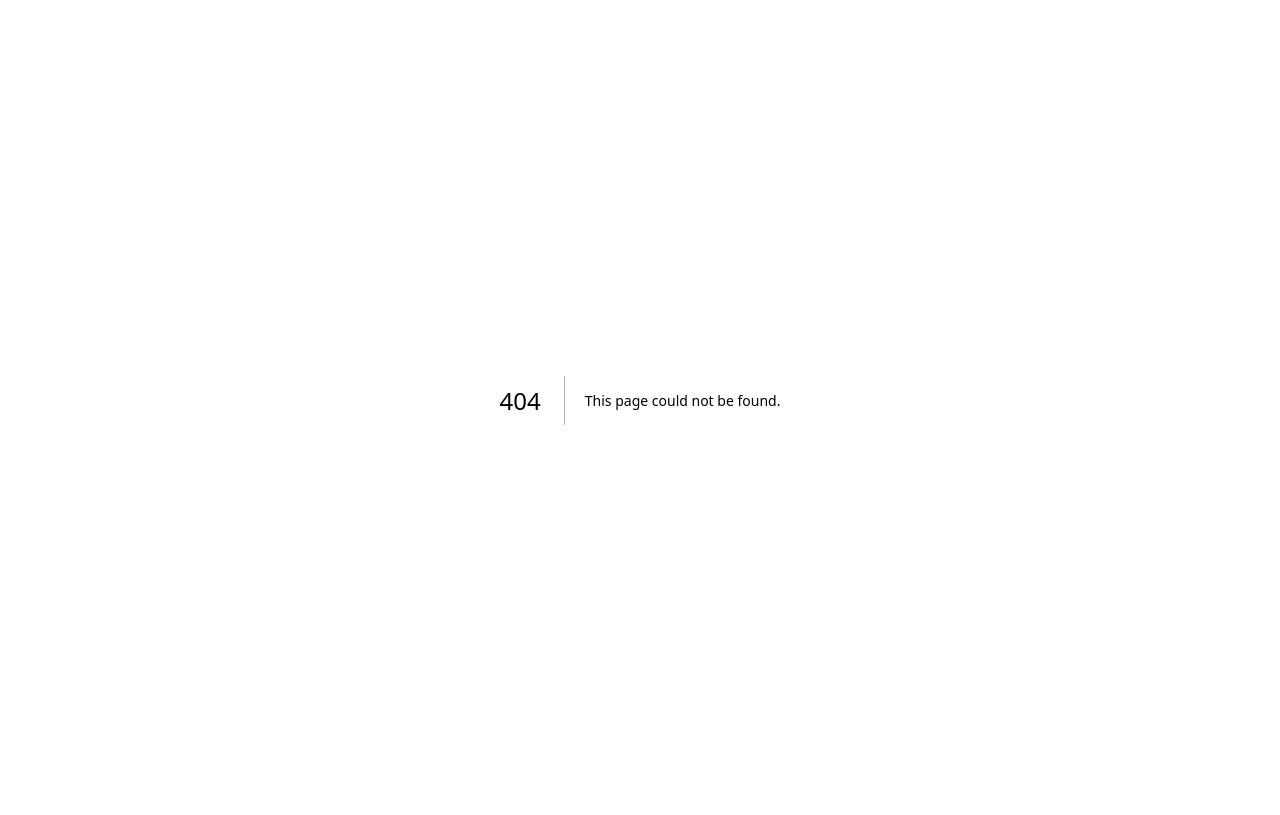
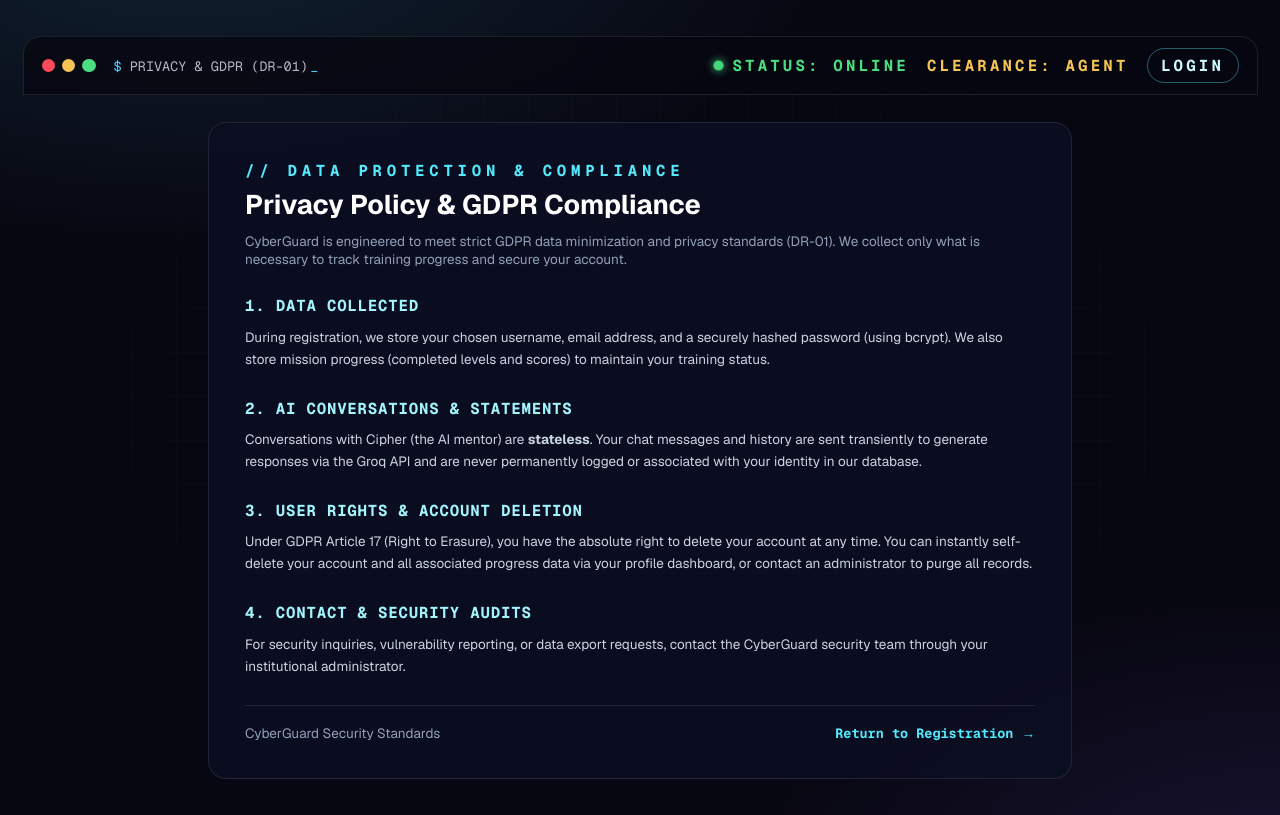
Before and after one commit to MaryammAhmed/G-project, a Next.js app in the folder Frontend/cyberguard-frontend/: page /privacy in a window 1280 px wide. Before the commit this address had no page. Built offline with nearby package versions, Linux system fonts and the light colour scheme.

Commit message:
feat: privacy - Add Privacy Policy and GDPR Compliance page (/privacy) detailing data minimization (DR-01), stateless AI conversations, and user right-to-erasure.

```diff
--- /dev/null
+++ b/Frontend/cyberguard-frontend/app/privacy/page.tsx
@@ -0,0 +1,62 @@
+"use client";
+
+import CyberShell from "@/components/layout/CyberShell";
+import { TerminalHeader } from "@/components/ui/CyberInteractive";
+
+const MONO = { fontFamily: "var(--font-mono), ui-monospace, monospace" };
+
+export default function PrivacyPage() {
+  return (
+    <CyberShell variant="app" accent="cyan">
+      <TerminalHeader title="PRIVACY & GDPR (DR-01)" right={
+        <a href="/login" className="rounded-full border border-cyan-300/40 px-3 py-1 text-[10px] font-bold tracking-[0.2em] text-cyan-100 hover:border-cyan-200" style={MONO}>LOGIN</a>
+      } />
+
+      <div className="mx-auto mt-6 max-w-3xl rounded-2xl border border-white/10 bg-[#0c0e22]/90 p-6 sm:p-8 space-y-6 text-slate-200">
+        <div>
+          <p className="text-[10px] font-bold tracking-[0.3em] text-cyan-300" style={MONO}>{"// DATA PROTECTION & COMPLIANCE"}</p>
+          <h1 className="mt-1 text-2xl font-bold text-white">Privacy Policy & GDPR Compliance</h1>
+          <p className="mt-2 text-xs text-slate-400">
+            CyberGuard is engineered to meet strict GDPR data minimization and privacy standards (DR-01).
+            We collect only what is necessary to track training progress and secure your account.
+          </p>
+        </div>
+
+        <section className="space-y-2">
+          <h2 className="text-sm font-bold text-cyan-200 tracking-wider" style={MONO}>1. DATA COLLECTED</h2>
+          <p className="text-xs text-slate-300 leading-relaxed">
+            During registration, we store your chosen username, email address, and a securely hashed password (using bcrypt).
+            We also store mission progress (completed levels and scores) to maintain your training status.
+          </p>
+        </section>
+
+        <section className="space-y-2">
+          <h2 className="text-sm font-bold text-cyan-200 tracking-wider" style={MONO}>2. AI CONVERSATIONS & STATEMENTS</h2>
+          <p className="text-xs text-slate-300 leading-relaxed">
+            Conversations with Cipher (the AI mentor) are <strong>stateless</strong>. Your chat messages and history are sent transiently to generate responses via the Groq API and are never permanently logged or associated with your identity in our database.
+          </p>
+        </section>
+
+        <section className="space-y-2">
+          <h2 className="text-sm font-bold text-cyan-200 tracking-wider" style={MONO}>3. USER RIGHTS & ACCOUNT DELETION</h2>
+          <p className="text-xs text-slate-300 leading-relaxed">
+            Under GDPR Article 17 (Right to Erasure), you have the absolute right to delete your account at any time.
+            You can instantly self-delete your account and all associated progress data via your profile dashboard, or contact an administrator to purge all records.
+          </p>
+        </section>
+
+        <section className="space-y-2">
+          <h2 className="text-sm font-bold text-cyan-200 tracking-wider" style={MONO}>4. CONTACT & SECURITY AUDITS</h2>
+          <p className="text-xs text-slate-300 leading-relaxed">
+            For security inquiries, vulnerability reporting, or data export requests, contact the CyberGuard security team through your institutional administrator.
+          </p>
+        </section>
+
+        <div className="pt-4 border-t border-white/10 flex justify-between items-center text-xs text-slate-400">
+          <span>CyberGuard Security Standards</span>
+          <a href="/register" className="text-cyan-300 hover:underline font-bold" style={MONO}>Return to Registration &rarr;</a>
+        </div>
+      </div>
+    </CyberShell>
+  );
+}
```
